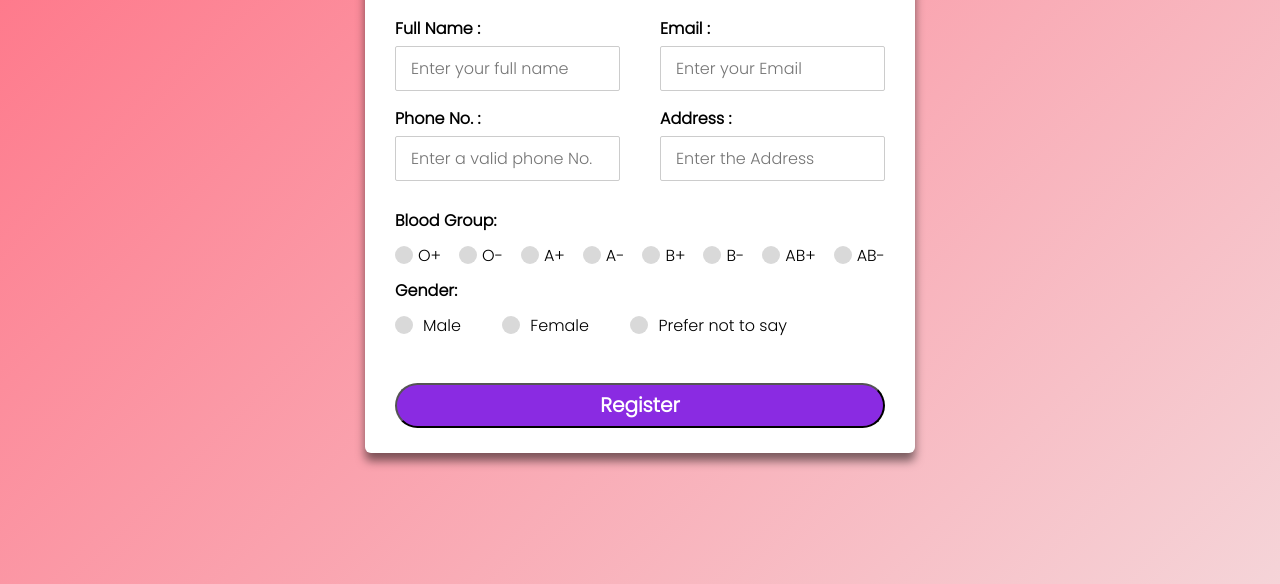
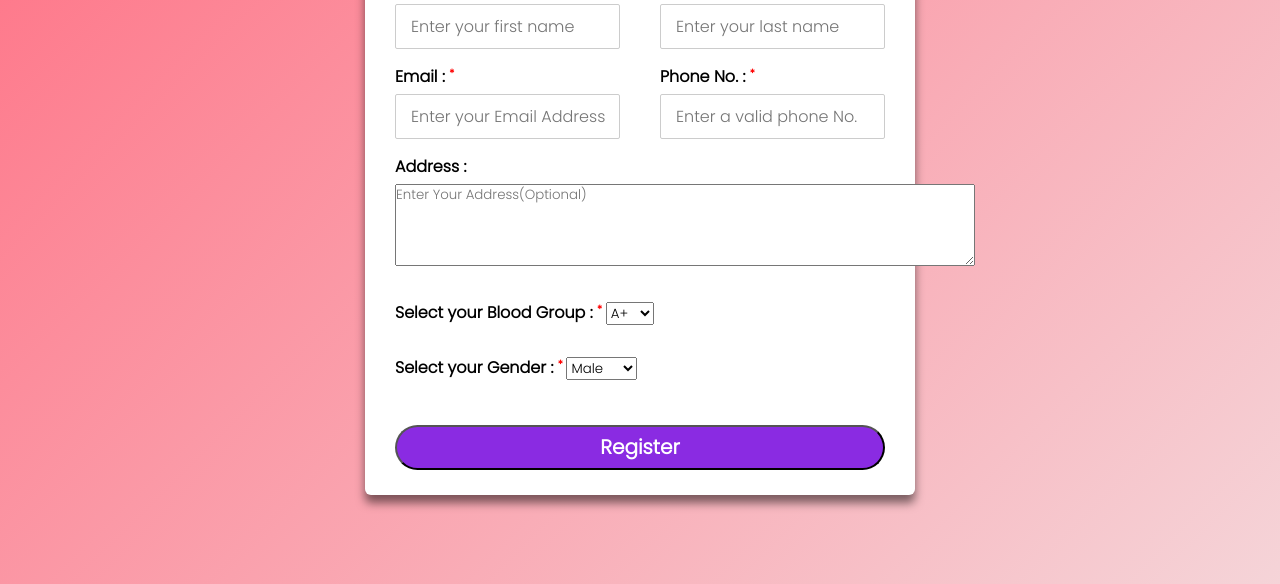
Before and after one commit to Raviruler/Blood-Donation, a plain HTML site: page sign_in.html in a window 1280 px wide. Shown: the part 216-800 px from the top of the page. Drawn offline with Linux system fonts and the light colour scheme.

Commit message:
Modified Code

```diff
--- a/sign_in.css
+++ b/sign_in.css
@@ -34,7 +34,7 @@ body{
     left: 0;
     bottom: 0;
     height: 3px;
-    width: 30px;
+    width: 10em;
     /* background: #ff566dd8; */
     background: linear-gradient(135deg, #ff566dd8, #f5d4d8);
 }
@@ -50,6 +50,11 @@ form .details .input-det{
     width: calc(100% / 2 - 20px);
 }
 .details .input-det .det{
+    display: block;
+    font-weight: 600;
+    margin-bottom: 5px;
+}
+.blood-group,.gender{
     display: block;
     font-weight: 600;
     margin-bottom: 5px;
@@ -77,60 +82,9 @@ form .blood-group .grp-title{
     display: flex;
     align-items: center;
 }
-.blood-group .groups .dot-grp1, .dot-grp2, .dot-grp3, .dot-grp4, .dot-grp5, .dot-grp6, .dot-grp7, .dot-grp8{
-    height: 18px;
-    width: 18px;
-    border-radius: 50%;
-    background: #d9d9d9;
-    margin-right: 5px;
-    border: 5px solid transparent;
-    transition: all 0.3s ease;
-}
-#dot-1:checked ~ .groups label .dot-grp1,
-#dot-2:checked ~ .groups label .dot-grp2,
-#dot-3:checked ~ .groups label .dot-grp3,
-#dot-4:checked ~ .groups label .dot-grp4,
-#dot-5:checked ~ .groups label .dot-grp5,
-#dot-6:checked ~ .groups label .dot-grp6,
-#dot-7:checked ~ .groups label .dot-grp7,
-#dot-8:checked ~ .groups label .dot-grp8{
-    border-color: #d9d9d9;
-    background: blueviolet;
-}
-form input[type="radio"]{
-    display: none;
-}
-form .gender .gen-title{
-    font-size: 16px;
-    font-weight: 600;
-}
-.gender .catogary{
-    display: flex;
-    justify-content: space-between;
-    width: 80%;
-    margin: 10px 0;
-}
-.gender .catogary label{
-    display: flex;
-    align-items: center;
-}
-.gender .catogary .dot1, .dot2, .dot3{
-    height: 18px;
-    width: 18px;
-    border-radius: 50%;
-    background: #d9d9d9;
-    margin-right: 10px;
-    border: 5px solid transparent;
-    transition: all 0.3s ease;
-}
-#gdot-1:checked ~ .catogary label .dot1,
-#gdot-2:checked ~ .catogary label .dot2,
-#gdot-3:checked ~ .catogary label .dot3{
-    border-color: #d9d9d9;
-    background: blueviolet;
-}
-form input[type="radio"]{
-    display: none;
+.required{
+    color: red;
+    font-size:small;
 }
 form .button{
     height: 45px;
--- a/sign_in.html
+++ b/sign_in.html
@@ -5,98 +5,59 @@
     <meta http-equiv="X-UA-Compatible" content="IE=edge">
     <meta name="viewport" content="width=device-width, initial-scale=1.0">
     <link rel="stylesheet" href="sign_in.css">
-    <title>Sign in</title>
+    <title>Doner Registration</title>
 </head>
 <body>
     <div class="container">
-        <div class="title">Registration</div>
+        <div class="title">Doner Registration</div>
         <form action="#">
             <div class="details">
                 <div class="input-det">
-                    <span class="det">Full Name : </span>
-                    <input type="text" placeholder="Enter your full name" required>
+                    <span class="det">First Name : <span class="required"> <sup>*</sup> </span> </span>
+                    <input type="text" placeholder="Enter your first name" required>
                 </div>
                 <div class="input-det">
-                    <span class="det">Email : </span>
-                    <input type="text" placeholder="Enter your Email" required>
+                    <span class="det">Last Name : <span class="required"> <sup>*</sup> </span> </span>
+                    <input type="text" placeholder="Enter your last name" required>
                 </div>
                 <div class="input-det">
-                    <span class="det">Phone No. : </span>
-                    <input type="number" placeholder="Enter a valid phone No." required>
+                    <span class="det">Email : <span class="required"> <sup>*</sup> </span>  </span>
+                    <input type="email" placeholder="Enter your Email Address" required>
+                </div>
+                <div class="input-det">
+                    <span class="det">Phone No. : <span class="required"> <sup>*</sup> </span>  </span>
+                    <input type="tel" placeholder="Enter a valid phone No." required>
                 </div>
                 <div class="input-det">
                     <span class="det">Address : </span>
-                    <input type="text" placeholder="Enter the Address" required>
+                    <!-- <input type="text" placeholder="Enter the Address" required> -->
+                    <textarea  cols="50" rows="4" placeholder="Enter Your Address(Optional)"></textarea>
                 </div>
             </div>
             <div class="blood-group">
-                <span class="grp-title">Blood Group:</span>
-                <input type="radio" name="blood group" id="dot-1">
-                <input type="radio" name="blood group" id="dot-2">
-                <input type="radio" name="blood group" id="dot-3">
-                <input type="radio" name="blood group" id="dot-4">
-                <input type="radio" name="blood group" id="dot-5">
-                <input type="radio" name="blood group" id="dot-6">
-                <input type="radio" name="blood group" id="dot-7">
-                <input type="radio" name="blood group" id="dot-8">
-                <div class="groups">
-                    <label for="dot-1">
-                        <span class="dot-grp1"></span>
-                        <span class="grp">O+</span>
-                    </label>
-                    <label for="dot-2">
-                        <span class="dot-grp2"></span>
-                        <span class="grp">O-</span>
-                    </label>
-                    <label for="dot-3">
-                        <span class="dot-grp3"></span>
-                        <span class="grp">A+</span>
-                    </label>
-                    <label for="dot-4">
-                        <span class="dot-grp4"></span>
-                        <span class="grp">A-</span>
-                    </label>
-
-                    <label for="dot-5">
-                        <span class="dot-grp5"></span>
-                        <span class="grp">B+</span>
-                    </label>
-                    <label for="dot-6">
-                        <span class="dot-grp6"></span>
-                        <span class="grp">B-</span>
-                    </label>
-                    <label for="dot-7">
-                        <span class="dot-grp7"></span>
-                        <span class="grp">AB+</span>
-                    </label>
-                    <label for="dot-8">
-                        <span class="dot-grp8"></span>
-                        <span class="grp">AB-</span>
-                    </label>
-                </div>
+                <label for="Blood-Groups">Select your Blood Group  :  <span class="required"> <sup>*</sup> </span>  </label>
+                <select id="Blood-Groups">
+                  <option value="A+">A+</option>
+                  <option value="A-">A-</option>
+                  <option value="B+">B+</option>
+                  <option value="B-">B-</option>
+                  <option value="AB+">AB+</option>
+                  <option value="AB-">AB-</option>
+                  <option value="O+">O+</option>
+                  <option value="O-">O-</option>
+                </select>
             </div>
+            <br>
             <div class="gender">
-                <span class="gen-title">Gender:</span>
-                <input type="radio" name="gender" id="gdot-1">
-                <input type="radio" name="gender" id="gdot-2">
-                <input type="radio" name="gender" id="gdot-3">
-                <div class="catogary">
-                    <label for="gdot-1">
-                        <span class="dot1"></span>
-                        <span class="gen">Male</span>
-                    </label>
-                    <label for="gdot-2">
-                        <span class="dot2"></span>
-                        <span class="gen">Female</span>
-                    </label>
-                    <label for="gdot-3">
-                        <span class="dot3"></span>
-                        <span class="gen">Prefer not to say</span>
-                    </label>
-                </div>
+                <label for="Blood-Groups">Select your Gender  :  <span class="required"> <sup>*</sup> </span>  </label>
+                <select id="gen">
+                  <option value="M">Male</option>
+                  <option value="F">Female</option>
+                  <option value="O">Other</option>
+                </select>
             </div>
             <div class="button">
-                <input type="submit" onclick='alert("Welcome Donor")' value="Register">
+                <input type="submit"  value="Register">
             </div>
         </form>
     </div>
```
